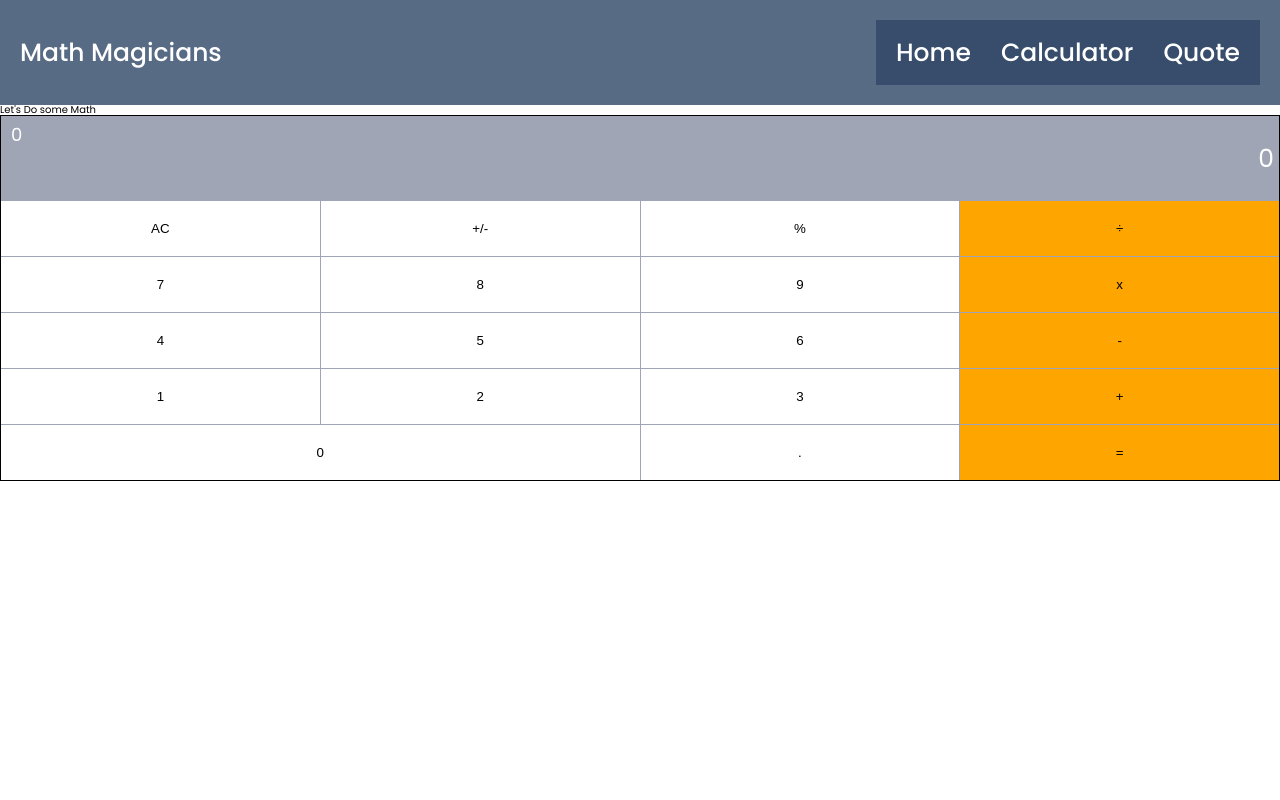
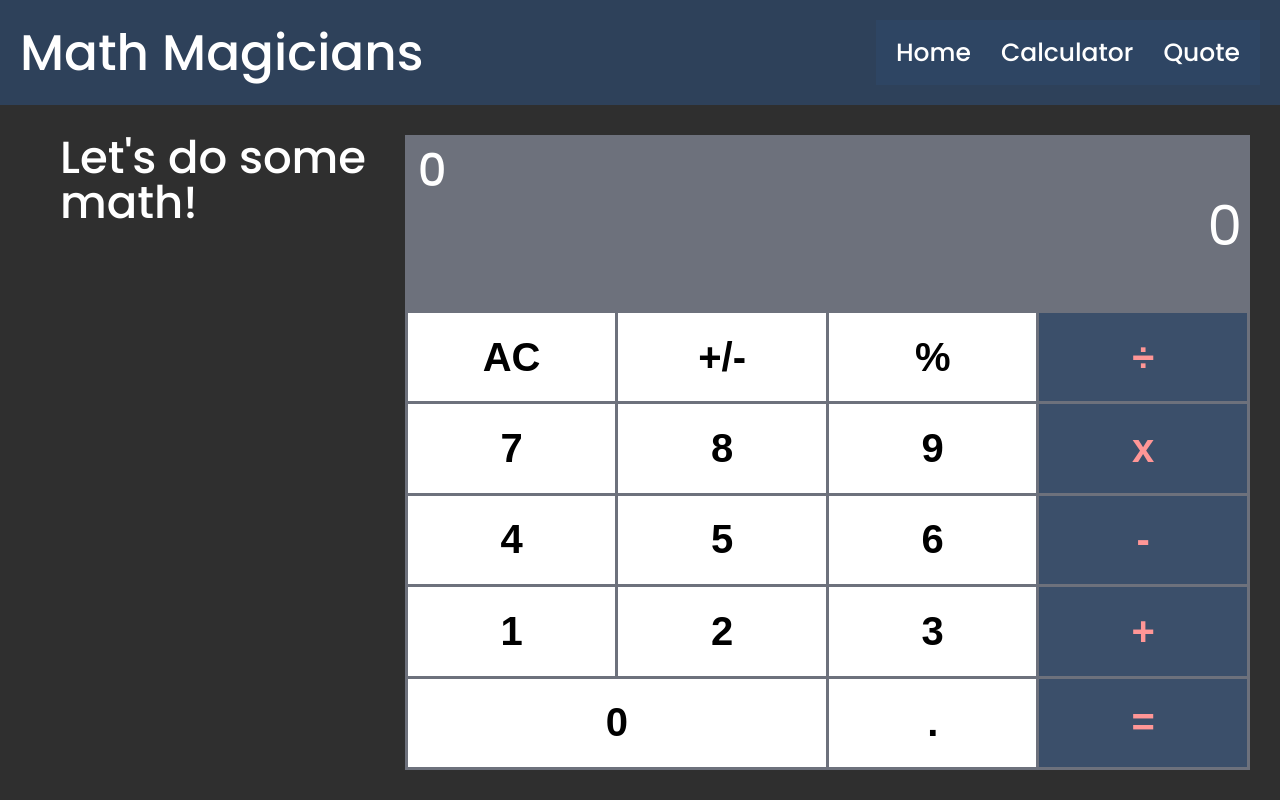
Before and after one commit to JohnFTitor/math_magicians, a React (Create React App) app: page /calculator in a window 1280 px wide. Built offline with nearby package versions, Linux system fonts and the light colour scheme.

Commit message:
Add Calculator page styling

```diff
--- a/src/App.js
+++ b/src/App.js
@@ -7,7 +7,7 @@ const App = () => (
   <div className="App">
     <nav>
       <ul className="nav">
-        <li> Math Magicians </li>
+        <li id="logo"> Math Magicians </li>
         <ul className="nav nav-child">
           <li><Link to="/"> Home </Link></li>
           <li><Link to="/calculator"> Calculator </Link></li>
--- a/src/pages/CalculatorPage.js
+++ b/src/pages/CalculatorPage.js
@@ -5,7 +5,7 @@ import '../styles/calculatorPage.css';
 
 const CalculatorPage = () => (
   <div className="calculator-parent">
-    <h1> Let&apos;s Do some Math </h1>
+    <h1> Let&apos;s do some math! </h1>
     <Calculator />
   </div>
 );
--- a/src/styles/app.css
+++ b/src/styles/app.css
@@ -27,6 +27,7 @@ nav {
 main {
   grid-area: main-content;
   overflow: auto;
+  background-color: rgb(47, 47, 47);
 }
 
 /* Navigation bar */
@@ -50,3 +51,7 @@ main {
   font-size: 2.5rem;
   font-weight: 500;
 }
+
+#logo {
+  font-size: 5rem;
+}
--- a/src/styles/calculator.css
+++ b/src/styles/calculator.css
@@ -1,18 +1,23 @@
 .calculator-container {
-  border: 1px solid black;
+  display: grid;
+  grid-template-rows: auto 1fr;
+  border: 3px solid rgb(109, 113, 124);
+  width: 100%;
+  max-width: 1200px;
 }
 
 .calculator-container p {
   width: 100%;
-  padding: 30px 5px;
+  padding: 60px 5px;
   text-align: right;
-  background-color: rgb(159 165 180);
   color: white;
-  font-size: 25px;
+  font-size: 5.5rem;
 }
 
 .display {
   position: relative;
+  background-color: rgb(109, 113, 124);
+  overflow-x: auto;
 }
 
 .display span {
@@ -21,23 +26,37 @@
   top: 5px;
   padding: 5px;
   color: white;
-  font-size: 18px;
+  font-size: 4.5rem;
+  font-weight: 500;
 }
 
 .calculator-buttons {
   display: grid;
-  gap: 1px;
-  grid-template-columns: 1fr 1fr 1fr 1fr;
-  background-color: rgb(159 165 180);
+  gap: 3px;
+  grid-template-columns: repeat(4, 1fr);
+  grid-template-rows: repeat(5, 1fr);
+  height: 100%;
+  background-color: rgb(109, 113, 124);
 }
 
 .calculator-button {
-  padding: 20px 40px;
   background-color: white;
+  font-size: 4rem;
+  font-weight: 600;
+  transition: background-color 0.1s ease-in-out;
+}
+
+.calculator-button:hover {
+  background-color: rgb(255 150 150);
 }
 
 .sign-button {
-  background-color: orange;
+  background-color: rgba(47, 71, 102, 0.8);
+  color: rgb(255 150 150);
+}
+
+.sign-button:hover {
+  background-color: rgb(21, 50, 88);
 }
 
 .zero-button {
--- a/src/styles/calculatorPage.css
+++ b/src/styles/calculatorPage.css
@@ -0,0 +1,14 @@
+.calculator-parent {
+  display: flex;
+  justify-content: space-between;
+  padding: 30px;
+  height: 100%;
+  overflow-x: hidden;
+}
+
+h1 {
+  font-size: 4.5rem;
+  font-weight: 500;
+  padding: 0 30px;
+  color: rgb(255, 255, 255);
+}
```
